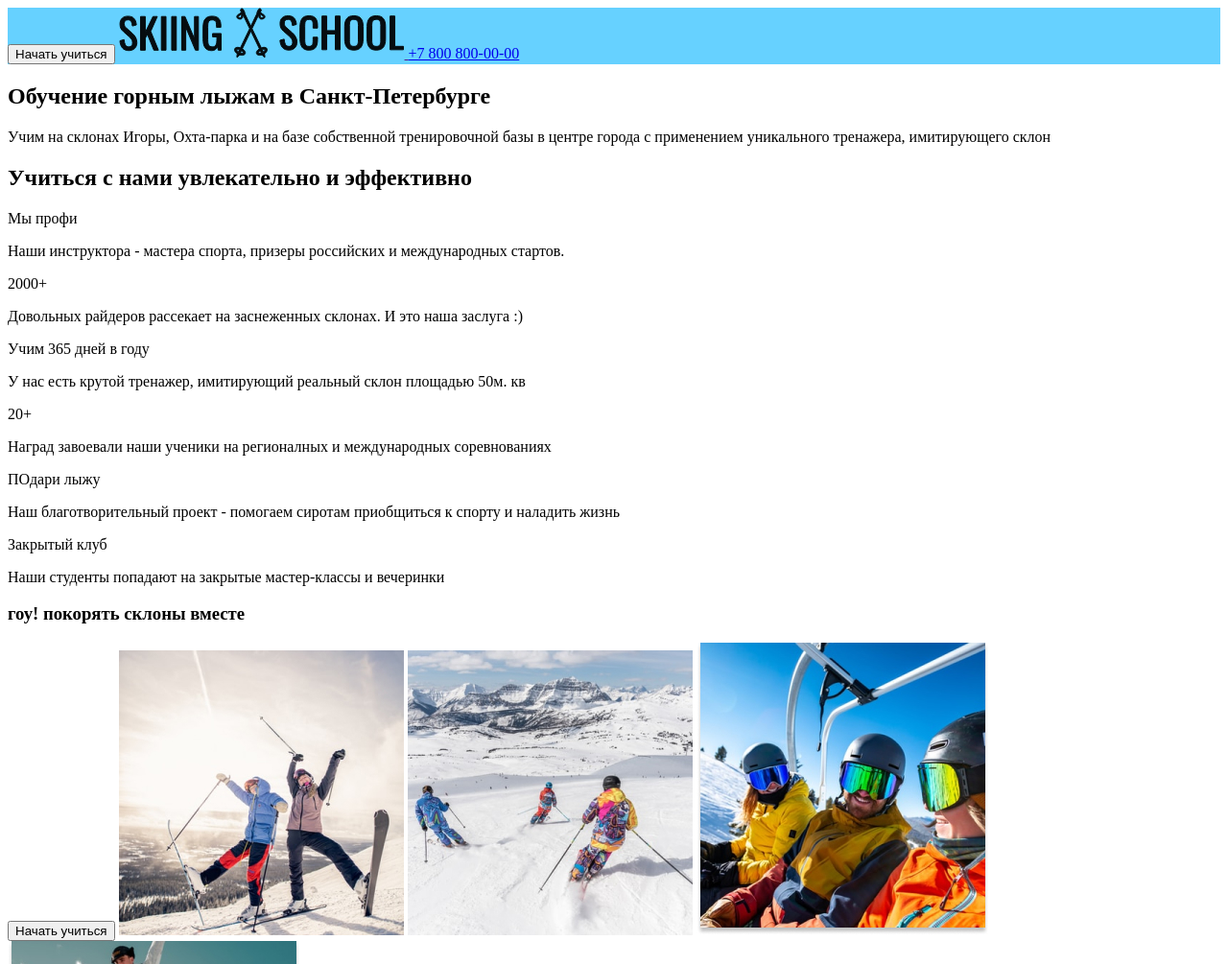
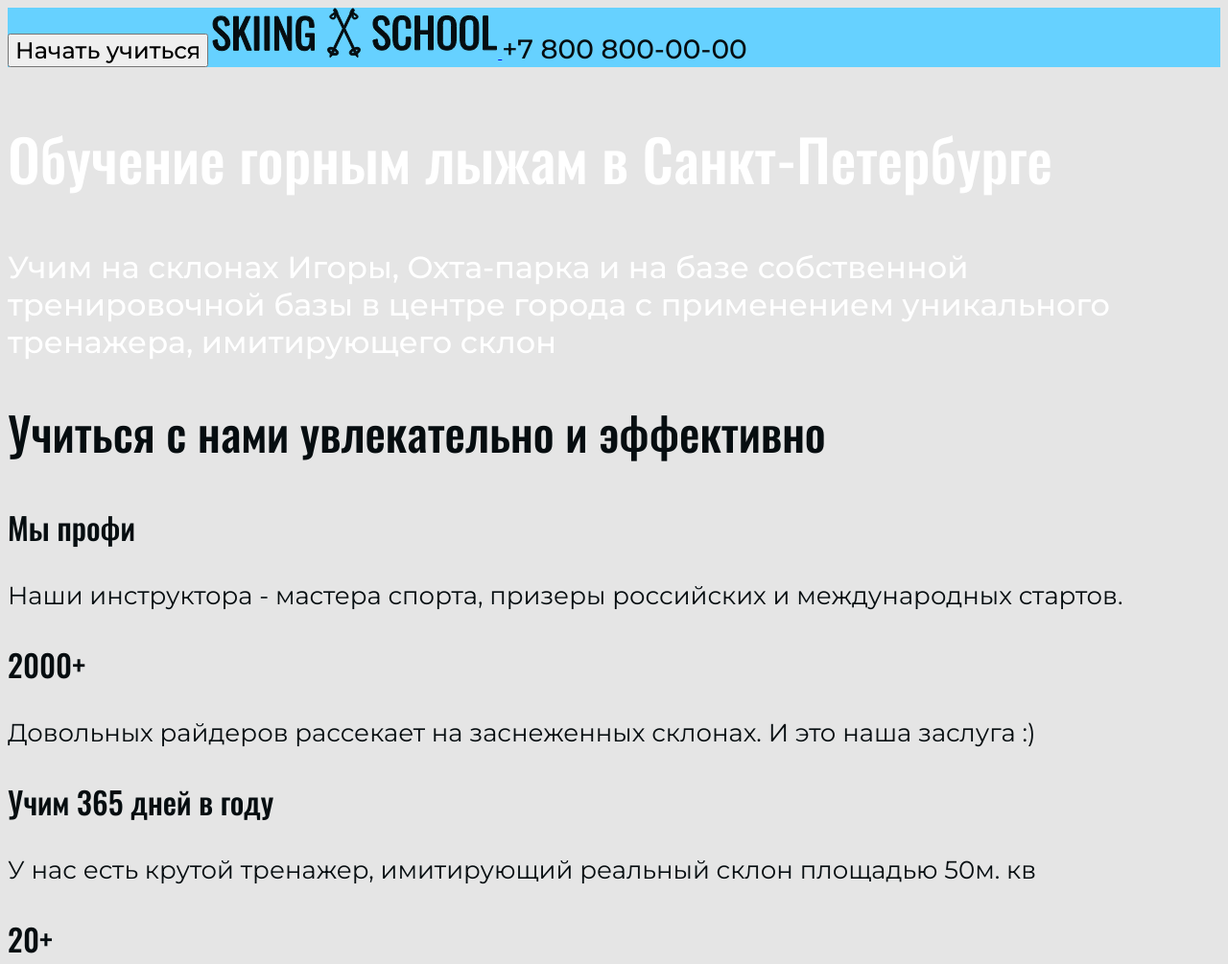
Before and after one commit to Pashkinvldmr/ski-school-pashkin, a plain HTML site: page index.html in a window 1280 px wide. Shown: the top 1005 px of the page at 96% size. Drawn offline with Linux system fonts and the light colour scheme.

Commit message:
finish footer, add fonts, add social icons

```diff
--- a/index.html
+++ b/index.html
@@ -5,54 +5,67 @@
    <meta charset="UTF-8">
    <meta http-equiv="X-UA-Compatible" content="IE=edge">
    <meta name="viewport" content="width=device-width, initial-scale=1.0">
-   <title>Document</title>
+   <title>SkiSchool</title>
    <link rel="stylesheet" href="styles/style.css">
 </head>
 
 <body>
+
    <header class="header">
-         <button class="btn btn-up">Начать учиться</button>
-         <a href="" class="header-logo">
-            <img class="logo-img" src="images/logo.svg"
-               alt="Черная надпись SKII большими буквами жирным шрифтом после чего следует логотип в виде двух скрещенных металлических ключей старого образца после чего еще одна черная надпись SCHOOL большими буквами жирным шрифтом">
+      <button class="btn">Начать учиться</button>
+      <a class="header-logo" href="#">
+         <img class="logo-img" src="images/logo.svg" alt="#">
       </a>
       <a class="header-phone" href="tel:+78008000000">+7 800 800-00-00</a>
    </header>
 
    <main class="main">
-         <section class="content">
-            <h1 class="content-title">Обучение горным лыжам в Санкт-Петербурге</h1>
-         <p class="content-desc">Учим на склонах Игоры, Охта-парка и на базе собственной тренировочной базы в центре
+
+      <section class="about">
+         <h1 class="about-title">Обучение горным лыжам в Санкт-Петербурге</h1>
+         <p class="about-text">Учим на склонах Игоры, Охта-парка и на базе собственной тренировочной базы в центре
             города с применением уникального тренажера, имитирующего склон</p>
       </section>
+
       <section class="desc">
          <h2 class="desc-title">Учиться с нами увлекательно и эффективно</h2>
-            <p class="desc-txt">Мы профи</p>
-            <p class="desc-subtxt">Наши инструктора - мастера спорта, призеры российских и международных стартов.</p>
-            <p class="desc-txt">2000+</p>
-            <p class="desc-subtxt">Довольных райдеров рассекает на заснеженных склонах. И это наша заслуга :)</p>
-            <p class="desc-txt">Учим 365 дней в году</p>
-            <p class="desc-subtxt">У нас есть крутой тренажер, имитирующий реальный склон площадью 50м. кв</p>
-            <p class="desc-txt">20+</p>
-            <p class="desc-subtxt">Наград завоевали наши ученики на регионалных и международных соревнованиях</p>
-            <p class="desc-txt">ПОдари лыжу</p>
-            <p class="desc-subtxt">Наш благотворительный проект - помогаем сиротам приобщиться к спорту и наладить жизнь
+         <p class="desc-text">Мы профи</p>
+         <p class="desc-subtext">Наши инструктора - мастера спорта, призеры российских и международных стартов.</p>
+         <p class="desc-text">2000+</p>
+         <p class="desc-subtext">Довольных райдеров рассекает на заснеженных склонах. И это наша заслуга :)</p>
+         <p class="desc-text">Учим 365 дней в году</p>
+         <p class="desc-subtext">У нас есть крутой тренажер, имитирующий реальный склон площадью 50м. кв</p>
+         <p class="desc-text">20+</p>
+         <p class="desc-subtext">Наград завоевали наши ученики на регионалных и международных соревнованиях</p>
+         <p class="desc-text">ПОдари лыжу</p>
+         <p class="desc-subtext">Наш благотворительный проект - помогаем сиротам приобщиться к спорту и наладить жизнь
          </p>
-            <p class="desc-txt">Закрытый клуб</p>
-            <p class="desc-subtxt">Наши студенты попадают на закрытые мастер-классы и вечеринки</p>
+         <p class="desc-text">Закрытый клуб</p>
+         <p class="desc-subtext">Наши студенты попадают на закрытые мастер-классы и вечеринки</p>
       </section>
+
       <section class="promo">
-            <h3 class="promo-title">гоу! покорять склоны вместе</h3>
+         <h2 class="promo-title">гоу! покорять склоны вместе</h2>
          <button class="btn">Начать учиться</button>
-            <img class="promo-img" src="images/photo-lead.jpg" alt="">
-            <img class="promo-img" src="images/photo-lead2.jpg" alt="">
-            <img class="promo-img" src="images/photo-lead3.jpg" alt="">
-            <img class="promo-img" src="images/photo-lead4.jpg" alt="">
+         <img class="promo-item" src="images/photo-lead.jpg" alt="">
+         <img class="promo-item" src="images/photo-lead2.jpg" alt="">
+         <img class="promo-item" src="images/photo-lead3.jpg" alt="">
+         <img class="promo-item" src="images/photo-lead4.jpg" alt="">
       </section>
+
    </main>
+
    <footer class="footer">
+      <a class="footer-link" href="#">Присоединяйся</a>
+      <div class="social">
+         <a class="social-item" href="#"><img class="social-icon" src="" alt="#"></a>
+         <a class="social-item" href="#"><img class="social-icon" src="" alt="#"></a>
+         <a class="social-item" href="#"><img class="social-icon" src="" alt="#"></a>
+         <a class="social-item" href="#"><img class="social-icon" src="" alt="#"></a>
+      </div>
+      <p class="copy-text">copy+v copy+c © 2021</p>
+   </footer>
 
-      </footer>
 </body>
 
 </html>
--- a/styles/style.css
+++ b/styles/style.css
@@ -1,3 +1,156 @@
+/* montserrat-regular - latin_cyrillic */
+@font-face {
+   font-family: 'Montserrat';
+   font-style: normal;
+   font-weight: 400;
+   src: local(''),
+      url('../fonts/montserrat-v25-latin_cyrillic-regular.woff2') format('woff2'),
+      /* Chrome 26+, Opera 23+, Firefox 39+ */
+      url('../fonts/montserrat-v25-latin_cyrillic-regular.woff') format('woff');
+   /* Chrome 6+, Firefox 3.6+, IE 9+, Safari 5.1+ */
+}
+
+/* montserrat-500 - latin_cyrillic */
+@font-face {
+   font-family: 'Montserrat';
+   font-style: normal;
+   font-weight: 500;
+   src: local(''),
+      url('../fonts/montserrat-v25-latin_cyrillic-500.woff2') format('woff2'),
+      /* Chrome 26+, Opera 23+, Firefox 39+ */
+      url('../fonts/montserrat-v25-latin_cyrillic-500.woff') format('woff');
+   /* Chrome 6+, Firefox 3.6+, IE 9+, Safari 5.1+ */
+}
+
+/* oswald-500 - latin_cyrillic */
+@font-face {
+   font-family: 'Oswald';
+   font-style: normal;
+   font-weight: 500;
+   src: local(''),
+      url('../fonts/oswald-v49-latin_cyrillic-500.woff2') format('woff2'),
+      /* Chrome 26+, Opera 23+, Firefox 39+ */
+      url('../fonts/oswald-v49-latin_cyrillic-500.woff') format('woff');
+   /* Chrome 6+, Firefox 3.6+, IE 9+, Safari 5.1+ */
+}
+
+body {
+   background: #E5E5E5;
+}
+
 .header {
    background: #66D1FF;
 }
+
+.btn {
+   font-family: 'Montserrat', sans-serif;
+   font-weight: 500;
+   font-size: 24px;
+}
+
+.header-logo {
+
+}
+
+.logo-img {
+
+}
+
+.header-phone {
+   font-family: 'Montserrat', sans-serif;
+   font-weight: 500;
+   font-size: 28px;
+
+   color: #060D10;
+
+   text-decoration: none;
+}
+
+.main {
+
+}
+
+.about {
+   color: #fff;
+}
+
+.about-title {
+   font-family: 'Oswald', sans-serif;
+   font-weight: 500;
+   font-size: 60px;
+}
+
+.about-text {
+   font-family: 'Montserrat', sans-serif;
+   font-weight: 500;
+   font-size: 32px;
+}
+
+.desc {
+   color: #060D10;
+}
+
+.desc-title {
+   font-family: 'Oswald', sans-serif;
+   font-weight: 500;
+   font-size: 48px;
+}
+
+.desc-text {
+   font-family: 'Oswald', sans-serif;
+   font-weight: 500;
+   font-size: 32px;
+}
+
+.desc-subtext {
+   font-family: 'Montserrat', sans-serif;
+   font-weight: 400;
+   font-size: 26px;
+}
+
+.promo {
+   color: #060D10;
+}
+
+.promo-title {
+   font-family: 'Oswald', sans-serif;
+   font-weight: 500;
+   font-size: 48px;
+}
+
+.promo-item {
+
+}
+
+.footer {
+   background: #060D10;
+   color: #fff;
+}
+
+.footer-link {
+   font-family: 'Montserrat', sans-serif;
+   font-weight: 500;
+   font-size: 20px;
+
+   color: #fff;
+
+   text-decoration: none;
+}
+
+.social {
+
+}
+
+.social-item {
+
+}
+
+.social-icon {
+
+}
+
+.copy-text {
+   font-family: 'Montserrat', sans-serif;
+   font-weight: 500;
+   font-size: 18px;
+}
```
Also changed, not shown: fonts/montserrat-v25-latin_cyrillic-500.woff (added), fonts/montserrat-v25-latin_cyrillic-500.woff2 (added), fonts/montserrat-v25-latin_cyrillic-regular.woff (added), fonts/montserrat-v25-latin_cyrillic-regular.woff2 (added), fonts/oswald-v49-latin_cyrillic-500.woff (added), fonts/oswald-v49-latin_cyrillic-500.woff2 (added). Lines whose indentation alone changed are shown as unchanged.
